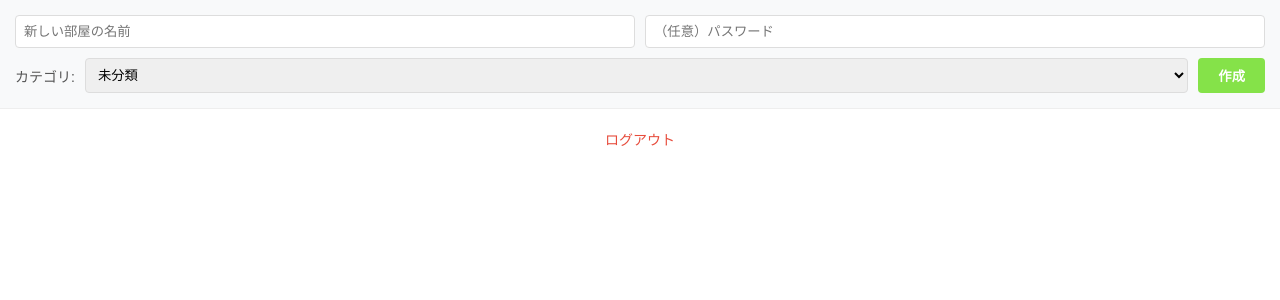
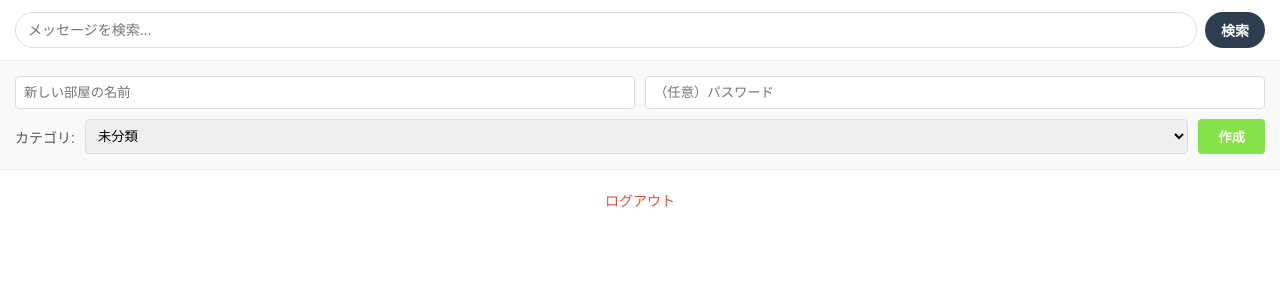
Before and after one commit to KS-kido/chat-plus, a Flask app: page /list in a window 1280 px wide. Shown: the part 55-355 px from the top of the page. Run offline with Flask 3, Linux system fonts and the light colour scheme; the visitor is signed in with stand-in values (Sample User, id 1); data that the repository does not hold is empty.

Commit message:
メッセージ検索追加

```diff
--- a/app.py
+++ b/app.py
@@ -255,6 +255,42 @@ def create_room():
         db.session.commit()
     return redirect(url_for('chat_list'))
 
+# =======================================================
+# 🔍 チャットメッセージ検索処理（追加）
+# =======================================================
+@app.route('/search_messages')
+def search_messages():
+    # 🔒 セッションによるログインチェック（既存の仕組みに合わせる）
+    if 'login_id' not in session:
+        return jsonify([]), 401
+
+    # 🔍 画面から検索ワードを取得
+    query = request.args.get('query', '')
+    if not query:
+        return jsonify([]) # 空っぽなら何も返さない
+
+    # 📝 PostgreSQLのデータベースからメッセージを検索（大文字・小文字を区別しないilikeを使用）
+    results = Message.query.filter(Message.content.ilike(f'%{query}%')).order_by(Message.created_at.desc()).all()
+
+    # 🔄 JavaScriptへ渡すためにデータを形にする
+    from flask import jsonify
+    search_data = []
+    for msg in results:
+        # メッセージの作成日時をフォーマット（created_atがあれば変換）
+        time_str = msg.created_at.strftime('%Y-%m-%d %H:%M') if msg.created_at else ''
+
+        search_data.append({
+            'id': msg.id,
+            'content': msg.content,
+            'username': msg.user.display_name if msg.user else '不明なユーザー',
+            'timestamp': time_str,
+            'room_id': msg.room # 部屋の識別子（roomカラム）
+        })
+
+    return jsonify(search_data)
+
+
+
 # 💬 各チャットルーム画面（ここが削れてしまっていました！）
 @app.route('/chat/<room_name>', methods=['GET', 'POST'])
 def chat(room_name):
--- a/templates/list.html
+++ b/templates/list.html
@@ -20,7 +20,68 @@
             font-weight: bold;
             position: sticky;
             top: 0;
+            z-index: 10;
         }
+
+        /* 🔍 検索エリアのスタイル */
+        .search-area {
+            padding: 12px 15px;
+            background-color: #ffffff;
+            border-bottom: 1px solid #eee;
+            display: flex;
+            gap: 8px;
+        }
+
+            .search-area input {
+                flex-grow: 1;
+                padding: 8px 12px;
+                border: 1px solid #ddd;
+                border-radius: 20px; /* 丸みをつけてモダンに */
+                outline: none;
+                font-size: 14px;
+            }
+
+            .search-area button {
+                padding: 8px 16px;
+                background-color: #2c3e50;
+                color: white;
+                border: none;
+                border-radius: 20px;
+                font-weight: bold;
+                cursor: pointer;
+                font-size: 14px;
+            }
+
+        /* 📋 検索結果エリア */
+        #search-results-wrapper {
+            background-color: #f8f9fa;
+            border-bottom: 2px solid #2c3e50;
+            padding: 15px;
+        }
+
+            #search-results-wrapper h5 {
+                margin: 0 0 10px 0;
+                font-size: 14px;
+                color: #333;
+            }
+
+        .search-item-link {
+            text-decoration: none;
+            color: inherit;
+            display: block;
+        }
+
+        .search-item {
+            padding: 10px;
+            border-bottom: 1px solid #eef0f2;
+            background: white;
+            margin-bottom: 5px;
+            border-radius: 6px;
+        }
+
+            .search-item:active {
+                background-color: #f1f3f5;
+            }
 
         /* 部屋作成フォーム */
         .create-area {
@@ -34,6 +95,12 @@
                 border: 1px solid #ddd;
                 border-radius: 4px;
                 width: 60%;
+            }
+
+            .create-area select {
+                padding: 8px;
+                border: 1px solid #ddd;
+                border-radius: 4px;
             }
 
             .create-area button {
@@ -60,19 +127,6 @@
                 background-color: #f5f5f5;
             }
 
-        .room-icon {
-            width: 50px;
-            height: 50px;
-            background-color: #abc;
-            border-radius: 18px;
-            margin-right: 15px;
-            display: flex;
-            align-items: center;
-            justify-content: center;
-            color: white;
-            font-size: 20px;
-        }
-
         .room-info {
             flex: 1;
         }
@@ -81,11 +135,6 @@
             font-weight: bold;
             font-size: 16px;
             margin-bottom: 4px;
-        }
-
-        .room-msg {
-            font-size: 13px;
-            color: #888;
         }
 
         .logout-btn {
@@ -107,6 +156,17 @@
         </a>
     </div>
 
+    <div class="search-area">
+        <input type="text" id="search-input" placeholder="メッセージを検索...">
+        <button id="search-btn">検索</button>
+    </div>
+
+    <div id="search-results-wrapper" style="display: none;">
+        <h5>🔍 検索結果 <button id="close-search" style="float: right; font-size: 12px; background: #ddd; border: none; padding: 2px 8px; border-radius: 4px; cursor: pointer;">閉じる</button></h5>
+        <div id="search-results-list">
+        </div>
+    </div>
+
     <div class="create-area">
         <form action="/create_room" method="POST" style="display: flex; flex-direction: column; gap: 10px;">
             <div style="display: flex; gap: 10px;">
@@ -115,7 +175,7 @@
             </div>
             <div style="display: flex; gap: 10px; align-items: center;">
                 <label style="font-size: 14px; color: #555;">カテゴリ:</label>
-                <select name="room_category" style="padding: 8px; border: 1px solid #ddd; border-radius: 4px; flex-grow: 1;">
+                <select name="room_category" style="flex-grow: 1;">
                     <option value="未分類">未分類</option>
                     <option value="雑談">雑談</option>
                     <option value="趣味">趣味</option>
@@ -131,10 +191,8 @@
         {% set categories = ['雑談', '趣味', '仕事・勉強', '連絡・告知', '未分類'] %}
 
         {% for cat in categories %}
-        {# 💡 selectattrを使い、現在のカテゴリに一致する部屋だけをフィルタリングしてリスト化します #}
         {% set cat_rooms = rooms | selectattr('category', 'equalto', cat) | list %}
 
-        {# 💡 そのカテゴリの部屋が1つ以上存在する場合のみ見出しと部屋を表示 #}
         {% if cat_rooms | length > 0 %}
         <div style="background-color: #f1f3f5; padding: 5px 15px; font-size: 13px; font-weight: bold; color: #666; border-bottom: 1px solid #eee; margin-top: 10px;">
             📌 {{ cat }}
@@ -157,5 +215,53 @@
     </div>
 
     <a href="/logout" class="logout-btn">ログアウト</a>
+
+    <script>
+        // 検索ボタンをクリックした時の処理
+        document.getElementById('search-btn').addEventListener('click', function() {
+            const query = document.getElementById('search-input').value.trim();
+            if (!query) return;
+
+            // Python側の検索ルートに文字を投げる
+            fetch(`/search_messages?query=${encodeURIComponent(query)}`)
+                .then(response => response.json())
+                .then(data => {
+                    const wrapper = document.getElementById('search-results-wrapper');
+                    const list = document.getElementById('search-results-list');
+                    list.innerHTML = ''; // 前回の結果をクリア
+
+                    if (data.length === 0) {
+                        list.innerHTML = '<div style="color: gray; padding: 10px; font-size: 14px;">該当するメッセージが見つかりませんでした。</div>';
+                    } else {
+                        // 見つかったメッセージを1つずつ組み立て
+                        data.forEach(msg => {
+                            // クリックしたらそのチャットルームに飛べるようにリンクにする
+                            const a = document.createElement('a');
+                            a.href = `/chat/${encodeURIComponent(msg.room_id)}`;
+                            a.className = 'search-item-link';
+
+                            a.innerHTML = `
+                                <div class="search-item">
+                                    <div style="font-size: 12px; color: #007bff; font-weight: bold; margin-bottom: 2px;">🚪 部屋: ${msg.room_id}</div>
+                                    <strong>${msg.username}</strong> <span style="font-size: 11px; color: gray;">(${msg.timestamp})</span><br>
+                                    <div style="color: #333; margin-top: 4px; font-size: 14px;">${msg.content}</div>
+                                </div>
+                            `;
+                            list.appendChild(a);
+                        });
+                    }
+                    wrapper.style.display = 'block'; // 検索結果エリアを表示
+                })
+                .catch(err => {
+                    console.error("検索エラー:", err);
+                });
+        });
+
+        // 閉じるボタンを押した時の処理
+        document.getElementById('close-search').addEventListener('click', function() {
+            document.getElementById('search-results-wrapper').style.display = 'none';
+            document.getElementById('search-input').value = '';
+        });
+    </script>
 </body>
 </html>
```
